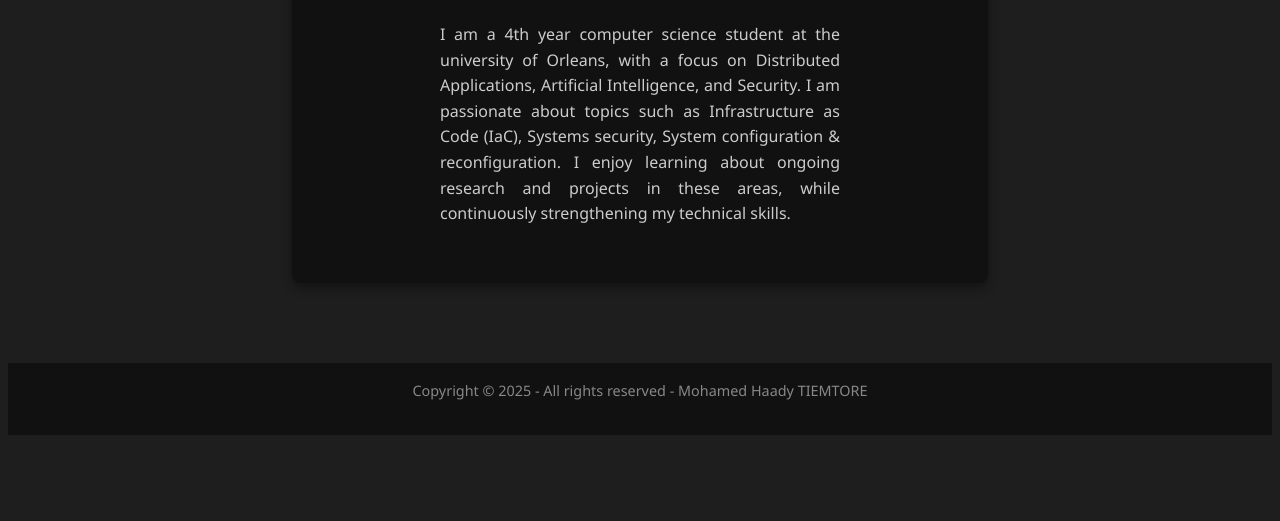
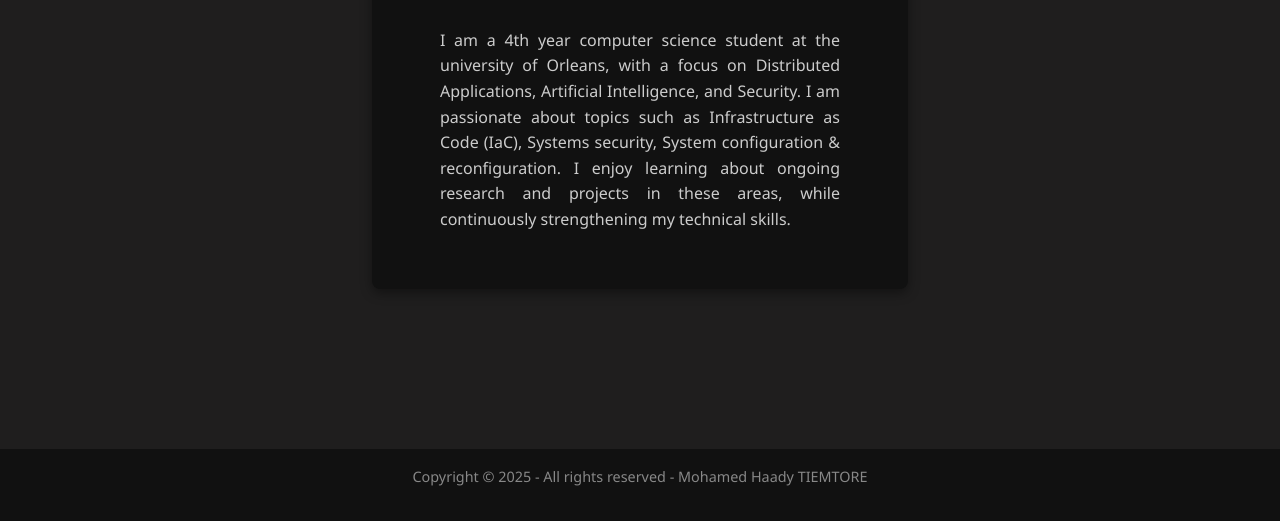
Before and after one commit to Haady-tmtr/Haady-tmtr.github.io, a plain HTML site: page fr/index.html in a window 1280 px wide. Shown: the part 342-863 px from the top of the page. Before the commit the page ends 800 px from the top, so only its background shows below. Drawn offline with Linux system fonts and the light colour scheme.

Commit message:
Ajust footer

```diff
--- a/style.css
+++ b/style.css
@@ -5,6 +5,22 @@ body {
   background-color: hsl(0, 2%, 12%);
   color: #f5f5f5;
 }
+
+html, body {
+  height: 100%;      /* nécessaire pour que le body remplisse toute la fenêtre */
+  margin: 0;         /* supprime les marges par défaut */
+}
+
+body {
+  display: flex;
+  flex-direction: column; /* organise header, main, footer en colonne */
+  min-height: 100vh;      /* force le body à prendre toute la hauteur de l’écran */
+}
+
+main {
+  flex: 1; /* prend tout l’espace disponible entre header et footer */
+}
+
 
 /* Header */
 header {
```
